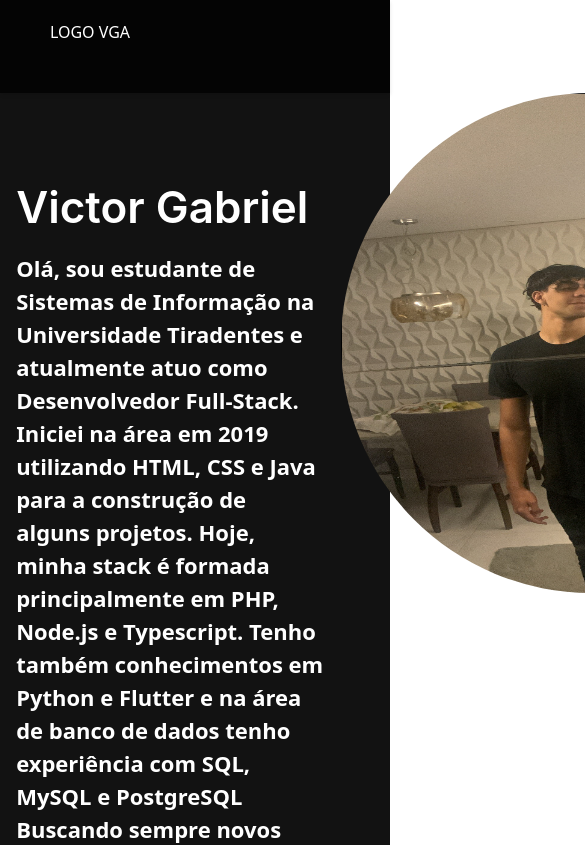
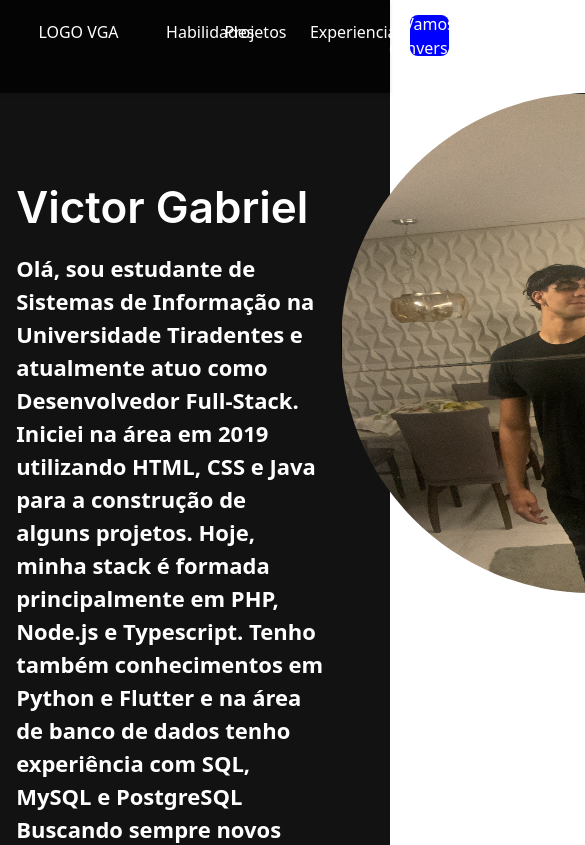
Before and after one commit to victorsota/portfolio, a React (Vite) app: page / in a window 390 px wide. Shown: the top 845 px of the page, 585 px wide, since content can reach past the window. Built offline with nearby package versions, Linux system fonts and the light colour scheme.

Commit message:
feat: NavBar responsiva

```diff
--- a/src/components/Navbar.jsx
+++ b/src/components/Navbar.jsx
@@ -28,7 +28,7 @@ const Navbar = () => {
             </li>
           </div>
         </div>
-        <li>
+        <li class="botaonav">
           <Link to="contact" smooth={true} duration={500}>
             <button className="custom-button">Vamos conversar?</button>
           </Link>
--- a/src/styles/style.css
+++ b/src/styles/style.css
@@ -2,13 +2,12 @@ section {
   display: grid;
   place-items: center;
   height: 100vh;
-  /* width: 100vh; */
   font-size: 20px;
   font-weight: bold;
 }
 
 .logo {
-  width: 140px;
+  width: 20vh;
 }
 
 .navb {
@@ -21,7 +20,7 @@ section {
   display: flex;
   justify-content: center;
   text-align: center;
-  margin-left: 200px;
+  width: 60%;
 }
 
 .geral {
@@ -33,10 +32,11 @@ section {
   text-align: center;
   margin-top: 20px;
   margin-left: 20px;
+  width: 100%;
 }
 
 .links {
-  width: 82px;
+  width: 15%;
 }
 
 nav {
@@ -54,9 +54,8 @@ nav {
 
 .custom-button {
   margin-top: 15px;
-  width: 165px;
+  width: 100%;
   height: 41px; /* Altura atualizada */
-  padding: 0 12px; /* Ajuste do preenchimento */
   border-radius: 8px; /* Pontas arredondadas */
   background-color: blue; /* Cor de fundo azul */
   color: white; /* Cor do texto branco */
@@ -65,7 +64,10 @@ nav {
   display: flex; /* Permite centralizar verticalmente */
   align-items: center; /* Centraliza verticalmente */
   justify-content: center;
-  margin-left: 86px; /* Centraliza horizontalmente */
+}
+
+.botaonav {
+  width: 10%;
 }
 
 nav ul {
@@ -74,5 +76,5 @@ nav ul {
 }
 
 nav ul li {
-  margin-right: 230px;
+  margin-right: 10%;
 }
```
